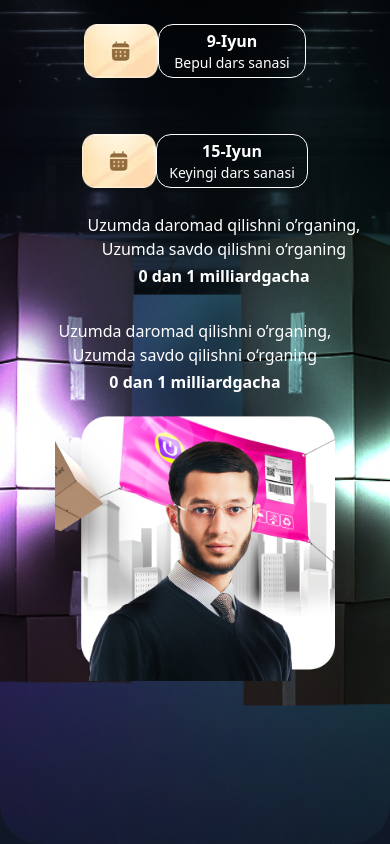
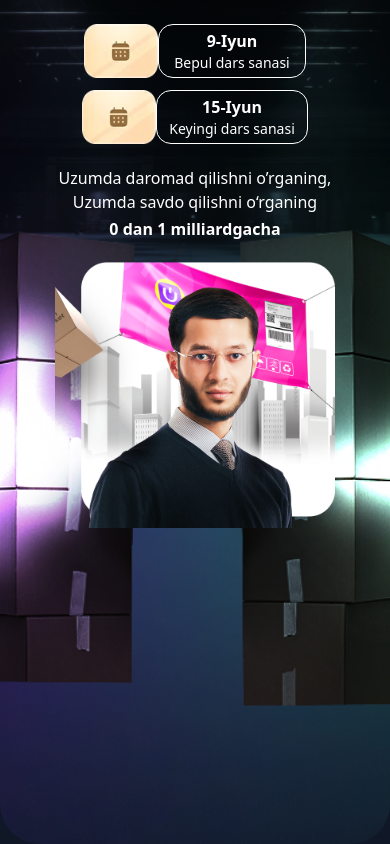
Before and after one commit to dostonadxamov/Marja, a plain HTML site: page index.html in a window 390 px wide. Drawn offline with nearby package versions, Linux system fonts and the light colour scheme.

Commit message:
hero-qism

```diff
--- a/index.html
+++ b/index.html
@@ -20,7 +20,7 @@
 
             <!-- ✅ Calendar block tepada va o‘ng tomonda -->
             <div class="lg:flex lg:flex-col">
-                <div class="pt-6 gap-[56px] flex flex-col sm:flex-row sm:justify-center lg:justify-end lg:mr-[240px]
+                <div class="pt-6 gap-[12px] lg:gap-[56px] flex flex-col sm:flex-row sm:justify-center lg:justify-end lg:mr-[240px]
                 lg:mt-[25px] items-center">
                     <div class="flex items-center">
                         <img class="w-[74px] h-[54px] lg:w-20 lg:h-14" src="./images/cal_icon-min.png.webp"
@@ -44,7 +44,7 @@
 
 
                 <!-- LG  -->
-                <div class="lg:flex ">
+                <div class="hidden lg:flex ">
                     <div class="hidden lg:block lg:mt-[-100px] ">
                         <img class="w-[280px]  md:w-[500px] lg:w-[878px]" src="./images/komilxon.png" alt="Komilxon">
                     </div>
```
